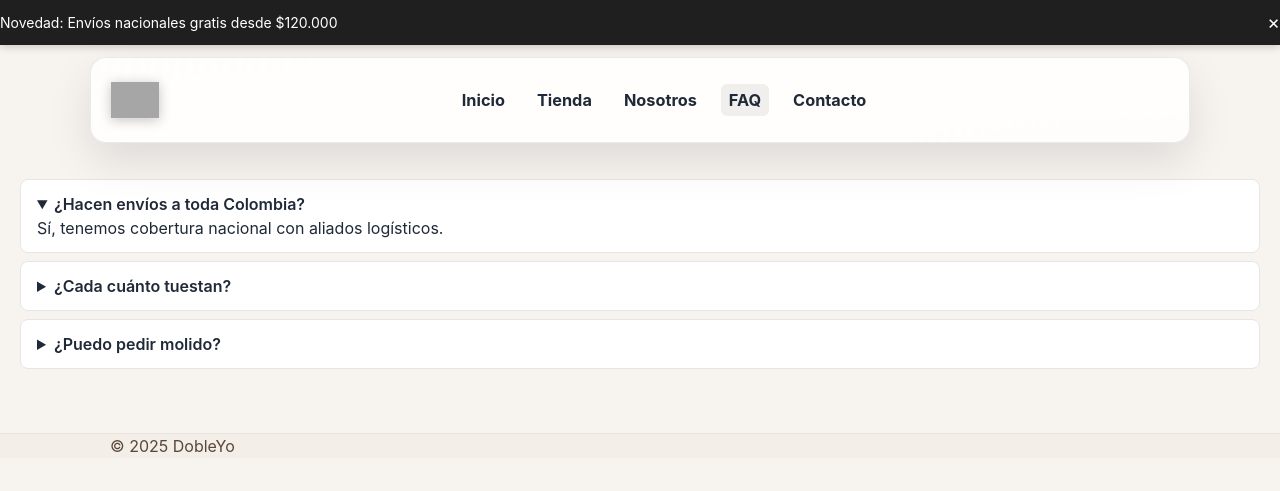
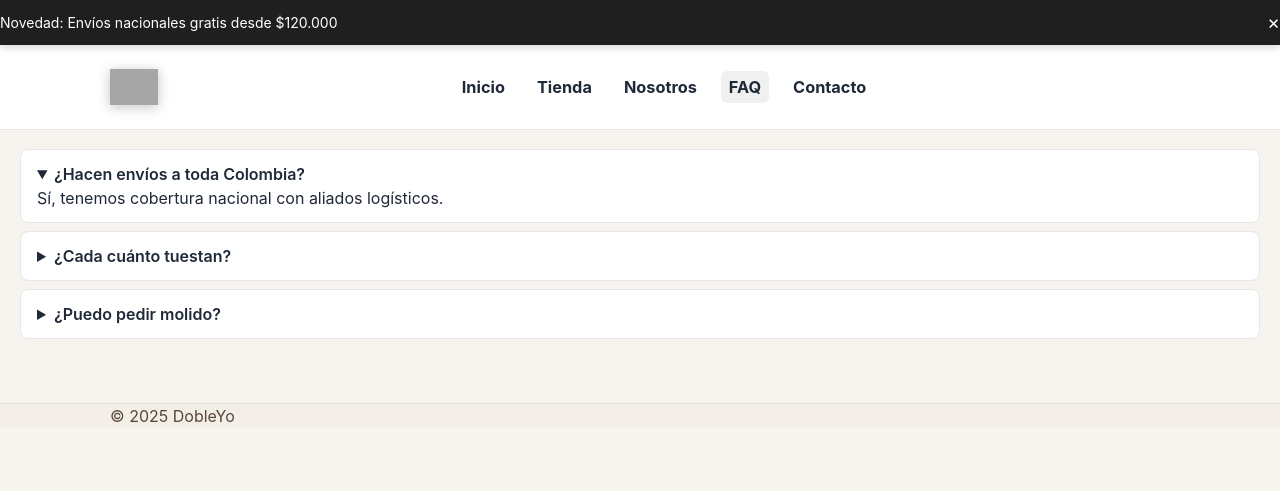
Before and after one commit to mikerb95/dobleyo, a PHP site: page /faq.html in a window 1280 px wide. Shown: the top 491 px of the page. Run offline with PHP 8.4, Linux system fonts and the light colour scheme; some libraries are stand-ins or nearby versions; grey boxes are pictures that could not be loaded.

Commit message:
feat: update header metrics for fixed navbar and adjust layout spacing

```diff
--- a/static-site/assets/css/styles.css
+++ b/static-site/assets/css/styles.css
@@ -29,9 +29,9 @@ img{ max-width:100%; display:block }
 .topbar .container{ display:flex; align-items:center; justify-content:space-between; padding:.5rem 0 }
 .topbar .topbar-close{ background:transparent; border:0; color:#fff; font-size:1.2rem; cursor:pointer }
 
-/* Encabezado (navbar flotante) */
-.site-header{ position:fixed; top: var(--header-top, 12px); left:0; right:0; z-index:60; background:transparent; border-bottom:0; }
-.site-header .container{ position:relative; overflow:hidden; display:flex; align-items:center; justify-content:space-between; padding:1.5rem 1.25rem; width:min(var(--page-width),calc(100% - var(--page-gutter))); margin-inline:auto; background:rgba(255,255,255,.88); backdrop-filter:saturate(140%) blur(10px); border:1px solid rgba(0,0,0,.08); border-radius:1rem; box-shadow:0 18px 44px rgba(0,0,0,.10); color:var(--fg) }
+/* Encabezado (navbar fija a tope, no flotante) */
+.site-header{ position:fixed; top: var(--header-top, 0px); left:0; right:0; z-index:70; background:var(--card); border-bottom:1px solid var(--border); }
+.site-header .container{ position:relative; overflow:hidden; display:flex; align-items:center; justify-content:space-between; padding:1.5rem 1.25rem; width:min(var(--page-width),calc(100% - var(--page-gutter))); margin-inline:auto; background:transparent; backdrop-filter:none; border:0; border-radius:0; box-shadow:none; color:var(--fg) }
 /* Textura sutil de madera */
 .site-header .container::before{ content:""; position:absolute; inset:0; z-index:0; pointer-events:none; opacity:.22; mix-blend-mode:soft-light; background:
   radial-gradient(1000px 60px at -200px 0, rgba(255,255,255,.05), transparent 60%),
@@ -172,9 +172,9 @@ html.theme-dark .footer-disclaimer{ color:#b9a99f }
 }
 
 /* Espaciado para evitar superposicion del encabezado fijo */
-/* Asegurar que el contenido quede debajo de barra superior y encabezado */
-main.container{ padding-top: calc(var(--header-top, 12px) + var(--header-height, 96px) + 28px) }
-.filters{ display:flex; gap:.5rem; padding:1rem 0; position:sticky; top: calc(var(--header-top, 12px) + var(--header-height, 96px) + 8px); background:var(--cream); z-index:40; border-bottom:1px solid #eee }
+/* Asegurar que el contenido quede debajo de barra superior (si existe) y encabezado */
+main.container{ padding-top: calc(var(--header-top, 0px) + var(--header-height, 96px) + 12px) }
+.filters{ display:flex; gap:.5rem; padding:1rem 0; position:sticky; top: calc(var(--header-top, 0px) + var(--header-height, 96px) + 8px); background:var(--cream); z-index:40; border-bottom:1px solid #eee }
 
 /* Seccion de evidencia (pixel perfect) */
 .evidence-section{ position:relative; margin:3rem 0 0 }
@@ -241,7 +241,7 @@ html.theme-dark .icon-btn{ background:#1b1d21; border-color:#2a2f36; color:#e6e7
 html.theme-dark .shop-topbar .filters-toggle, html.theme-dark .pager button{ background:#1b1d21; border-color:#2a2f36; color:#e6e7eb }
 
 /* Tienda (estilo Amazon serio y armonioso) */
-.shop-topbar{ display:flex; justify-content:space-between; align-items:center; gap:1rem; padding: .75rem 0; position:sticky; top: calc(var(--header-top, 12px) + var(--header-height, 96px)); background:var(--bg); z-index:39; border-bottom:1px solid var(--border) }
+.shop-topbar{ display:flex; justify-content:space-between; align-items:center; gap:1rem; padding: .75rem 0; position:sticky; top: calc(var(--header-top, 0px) + var(--header-height, 96px)); background:var(--bg); z-index:39; border-bottom:1px solid var(--border) }
 .shop-topbar .chips{ display:flex; flex-wrap:wrap; gap:.5rem }
 .chip{ background:var(--card); color:var(--fg); border:1px solid var(--border); border-radius:999px; padding:.35rem .75rem; font-size:.9rem; cursor:pointer }
 .chip.active{ background:var(--accent); border-color:var(--accent); color:var(--accent-contrast) }
@@ -251,7 +251,7 @@ html.theme-dark .shop-topbar .filters-toggle, html.theme-dark .pager button{ bac
 .shop-topbar .sort select{ padding:.4rem .55rem; border:1px solid var(--border); background:var(--card); color:var(--fg); border-radius:.375rem }
 
 .shop-layout{ display:grid; grid-template-columns: 280px 1fr; gap:1.25rem; padding:1rem 0 }
-.shop-sidebar{ position:sticky; top: calc(var(--header-top, 12px) + var(--header-height, 96px) + 42px); align-self:start; display:flex; flex-direction:column; gap:1rem }
+.shop-sidebar{ position:sticky; top: calc(var(--header-top, 0px) + var(--header-height, 96px) + 42px); align-self:start; display:flex; flex-direction:column; gap:1rem }
 .filter-group{ background:var(--card); border:1px solid var(--border); border-radius:.5rem; padding:.9rem }
 .filter-title{ font-weight:600; margin-bottom:.5rem }
 .filter-list{ display:grid; gap:.35rem }
--- a/static-site/assets/js/app.js
+++ b/static-site/assets/js/app.js
@@ -9,13 +9,15 @@
   // Cierre de barra superior
   const topbar = $('#topbar');
   const topbarClose = $('#topbarClose');
-  // Metricas del encabezado flotante dependen de altura de barra superior y del encabezado
+  // Metricas del encabezado fijo dependen de altura de barra superior y del encabezado
   const setHeaderMetrics = () => {
     const tb = $('#topbar');
-  const top = tb ? (tb.offsetHeight + 12) : 12; // 12px de respiro
+    // En modo fijo: top es igual a la altura de la barra superior si existe, sin respiro extra
+  const top = tb ? tb.offsetHeight : 0;
     const headerCont = document.querySelector('.site-header .container');
     const hh = headerCont ? headerCont.offsetHeight : 96;
-  const pageOffset = top + hh + 28; // coincide con padding-top de main.container
+    // Offset total para cubrir topbar + header y un margen pequeno
+  const pageOffset = top + hh + 12; // coincide con padding-top de main.container
     const root = document.documentElement;
     root.style.setProperty('--header-top', top + 'px');
     root.style.setProperty('--header-height', hh + 'px');
```
Also changed, not shown: 1 other file.
